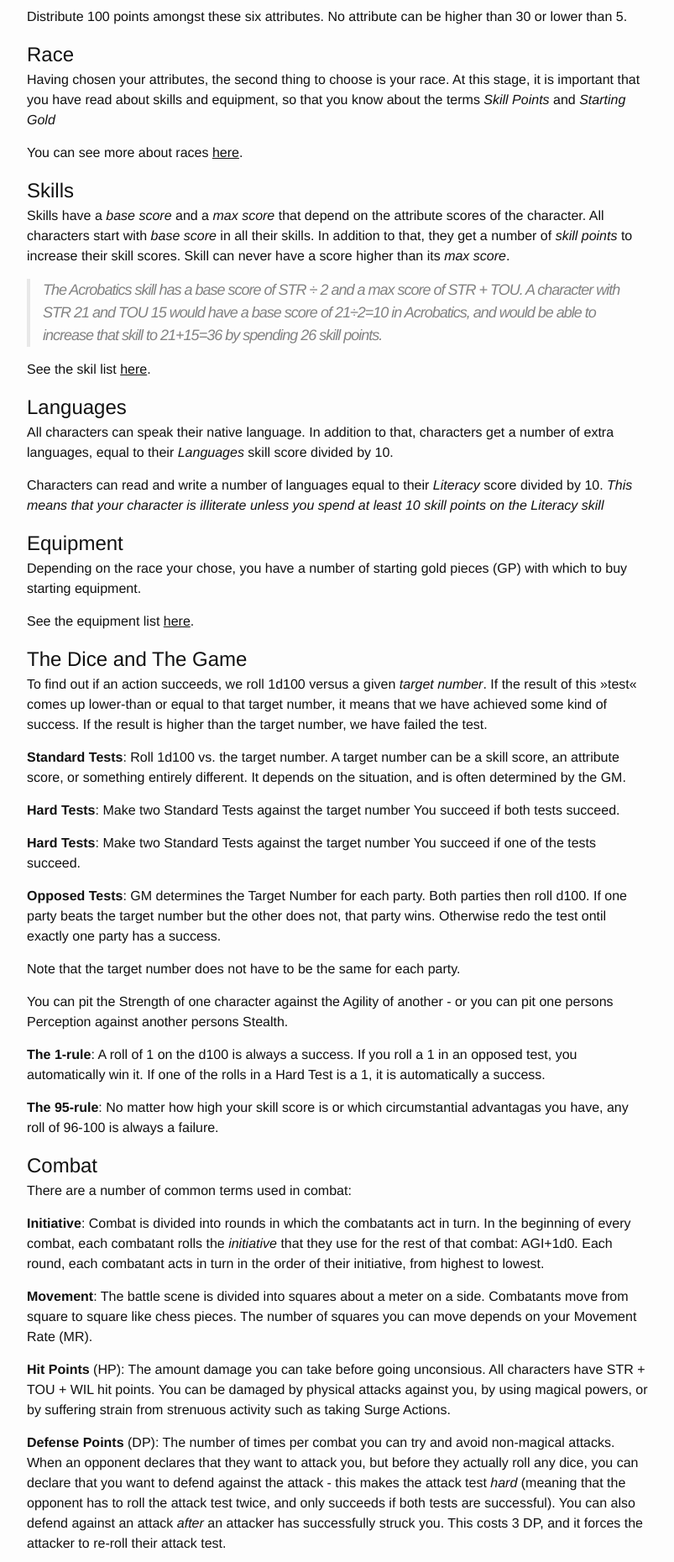
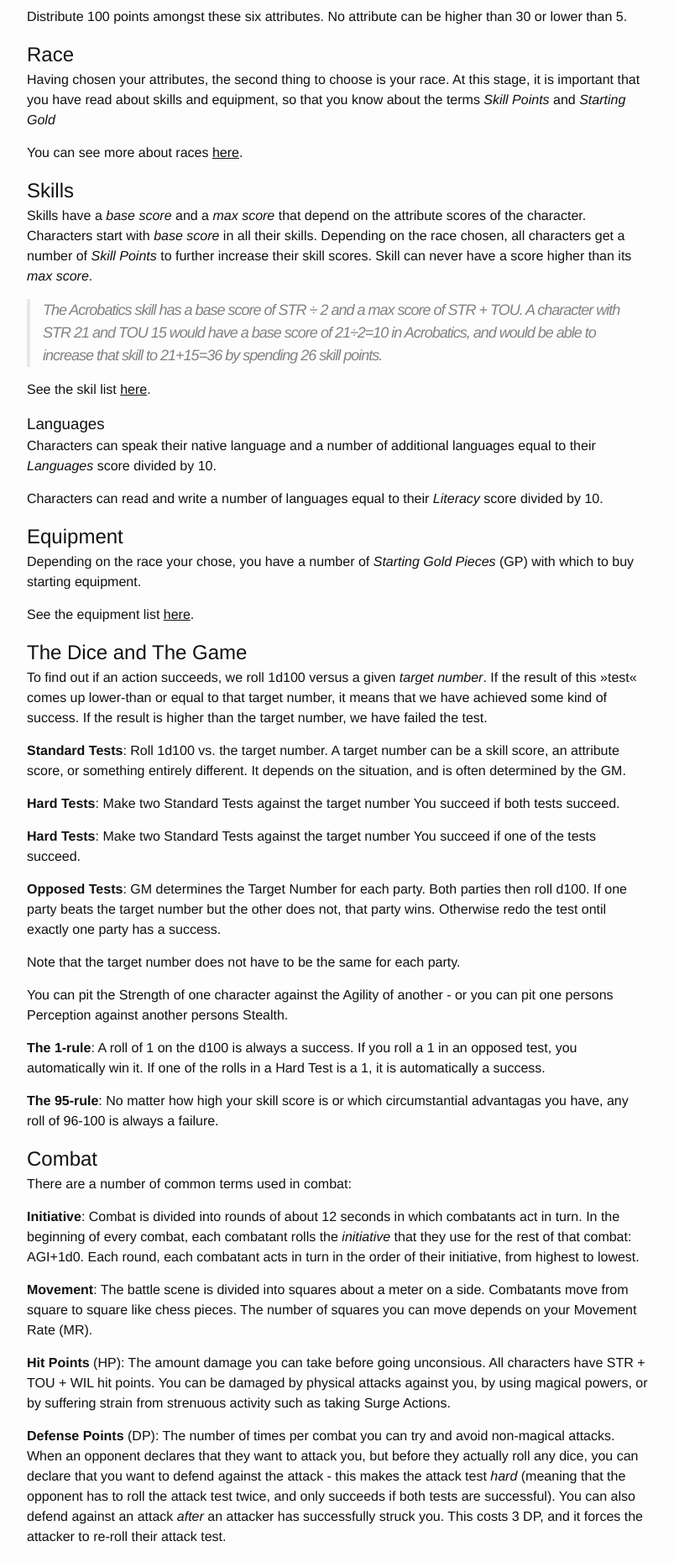
Before and after one commit to moccalotto/kaos, a Jekyll site: the page built from _rulebook/main.md, in a window 1280 px wide. Shown: the part 502-2362 px from the top of the page at 84% size, without its empty margins (238-1041 px from the left). Built offline with Jekyll 4.4.1, drawn with Linux system fonts in a browser that asks for light colours; some of the changed text lies outside the part shown.

Commit message:
UPdates.

```diff
--- a/_data/skills.yaml
+++ b/_data/skills.yaml
@@ -34,7 +34,7 @@
   max: PER · 2
   description: >
     Guestimate an approximation of a key knowledge such as Movement Rate,
-    Defense Score, Hit Points, an Attribute Score, Skill Score, etc.
+    Defense Points, Hit Points, an Attribute Score, Skill Score, etc.
 
 - name: Deception
   base: CHA ÷ 2
--- a/_rulebook/equipment.html
+++ b/_rulebook/equipment.html
@@ -143,7 +143,7 @@
 
 <h2>Various</h2>
 
-<table class="list">
+<table class="list column">
     <thead>
         <tr>
             <th class="left">Item</th>
@@ -167,7 +167,7 @@
 clothes, food and any type of luxury that might be associated with the
 lifestyle such as servants, transportation (sedans, carts, horses, etc.).
 
-<table class="list">
+<table class="list column">
     <thead>
         <tr>
             <th class="left">Lifestyle</th>
--- a/_rulebook/main.md
+++ b/_rulebook/main.md
@@ -42,10 +42,11 @@
 You can see more about races [here]({{ '/rulebook/races/' | prepend: site.baseurl }}).
 
 ## Skills
-Skills have a *base score* and a *max score* that depend on the attribute scores of the character.
-All characters start with *base score* in all their skills.
-In addition to that, they get a number of *skill points* to increase
-their skill scores.
+Skills have a *base score* and a *max score* that depend on the
+attribute scores of the character.
+Characters start with *base score* in all their skills.
+Depending on the race chosen, all characters get a number of *Skill Points*
+to further increase their skill scores.
 Skill can never have a score higher than its *max score*.
 
 > The *Acrobatics* skill has a base score of STR ÷ 2 and a max score of STR + TOU.
@@ -55,19 +56,15 @@
 {:.noprint}
 See the skil list [here]({{ '/rulebook/skills/' | prepend: site.baseurl }}).
 
-## Languages
-All characters can speak their native language.
-In addition to that, characters get a number of extra languages,
-equal to their *Languages* skill score divided by 10.
+### Languages
+Characters can speak their native language and a number
+of additional languages equal to their *Languages* score divided by 10.
 
 Characters can read and write a number of languages equal to
 their *Literacy* score divided by 10.
-*This means that your character is illiterate unless you spend at
-least 10 skill points on the Literacy skill*
 
 ## Equipment
-Depending on the race your chose, you have a number of starting
-gold pieces (GP) with which to buy starting equipment.
+Depending on the race your chose, you have a number of *Starting Gold Pieces* (GP) with which to buy starting equipment.
 
 {:.noprint}
 See the equipment list [here]({{ '/rulebook/equipment/' | prepend: site.baseurl }}).
@@ -111,7 +108,8 @@
 
 There are a number of common terms used in combat:
 
-**Initiative**: Combat is divided into rounds in which the combatants act in turn.
+**Initiative**: Combat is divided into rounds of about 12 seconds in which
+combatants act in turn.
 In the beginning of every combat, each combatant rolls the *initiative* that they use
 for the rest of that combat: AGI+1d0.
 Each round, each combatant acts in turn in the order of their initiative, from highest to
@@ -242,22 +240,22 @@
 **Armor**: A magic user cannot cast spells while wearing armor,
 using a shield or wearing extreme cold weather gear.
 
-**Strain**: Casting spells is strenuous and causes strain damage to the caster.
+**Strain**: Casting spells causes strain damage to the caster.
 The number of HP drained depends on the power of the spell.
 
-**Healing**: Magic users cannot be healed (naturally, magically or otherwise)
+**Healing**: Magic users cannot regenerate or be healed
 if they have cast any spells withing the last hour.
 
 **Tiers**: Spells are divided into tiers from 1 to 6. Tier one spells are the easiest spells
-to cast and they drain only a few HPs per casting, while tier 8 spells are very difficult to
+to cast and they drain only a few HPs per casting, while tier 6 spells are very difficult to
 cast and drain a large number of HP per casting.
 Spells have a Skill Score requirements that must be met in order for the magic user to be able to cast them.
 
 **Duration**: Unless specified, all non-instantaneious and non-permanent spells
 fade away at the *end* of your *next* turn. If you want to keep the spell from fading away,
 you must take an action next round to Concentrate on that spell, which will keep it going for
-another round. Outside combat, you can keep one spell alive while still doing other simple things
-such as walking, talking, etc. People who know you will notice that you are distracted though.
+another round. Outside combat, you can maintain a single spell and still do simple tasks such
+as walking, talking, etc. People who know you will notice that you are distracted though.
 
 **Range**: Unless otherwise specified, spells do not have a range limit as such,
 but the caster must have a direct line of sight to the target.
--- a/_sass/_print.scss
+++ b/_sass/_print.scss
@@ -6,7 +6,7 @@
     }
     p {
         page-break-before: avoid;
-        orphans: 2;
+        orphans: 3;
     }
 
     article {
@@ -14,8 +14,21 @@
         text-align: justify;
     }
 
+    table.list {
+        column-span: all;
+
+        tbody {
+            page-break-inside: avoid;
+        }
+    }
+
+    table.list.column {
+        column-span: none;
+    }
+
     h1,h2,h3,h4,h5,h6 {
         page-break-after: avoid;
+        orphans: 3;
     }
 
     header, footer {
```
Also changed, not shown: _data/races.yml (+19 -14 lines), _data/spells.yml (+47 -8 lines).
